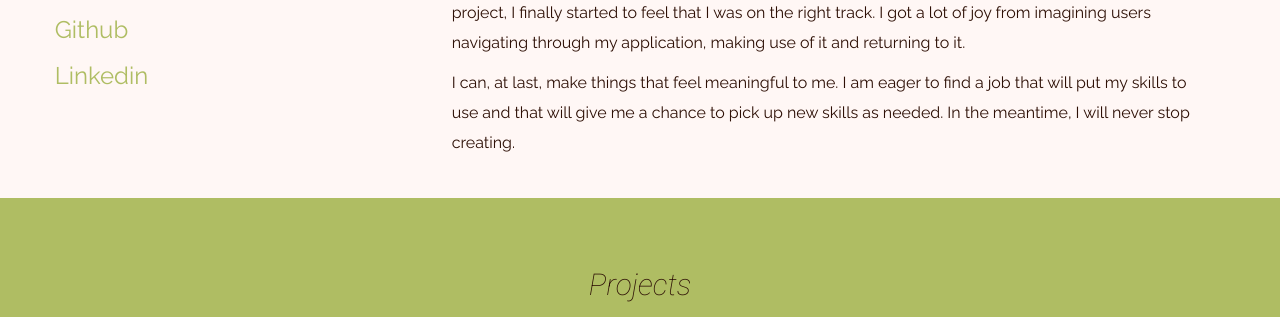
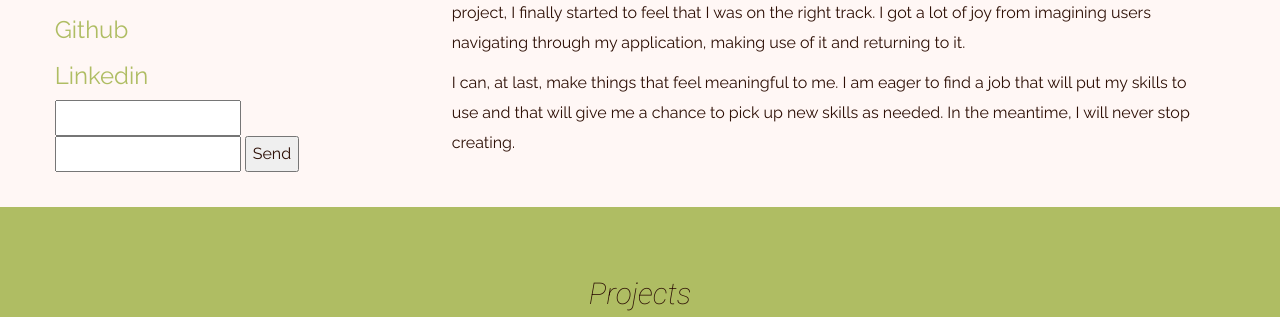
Before and after one commit to KatrinaHuberJuma/katrina-huber-juma, a plain HTML site: page index.html in a window 1280 px wide. Shown: the part 983-1300 px from the top of the page. Drawn offline with nearby package versions, Linux system fonts and the light colour scheme.

Commit message:
try formspree

```diff
--- a/index.html
+++ b/index.html
@@ -50,6 +50,12 @@
         <img id="self-portrait" src="static/assets/katphoto.jpg">
             <h3><a href="https://github.com/KatrinaHuberJuma" target="_blank">Github</a></h3>
             <h3><a href="https://www.linkedin.com/in/katrina-huber-juma/" target="_blank">Linkedin</a></h3>
+            <form action="https://formspree.io/katrina.huber.juma@gmail.com"
+      method="POST">
+                <input type="text" name="name">
+                <input type="email" name="_replyto">
+                <input type="submit" value="Send">
+            </form>
         </div>
     </div>
 </div>
```
